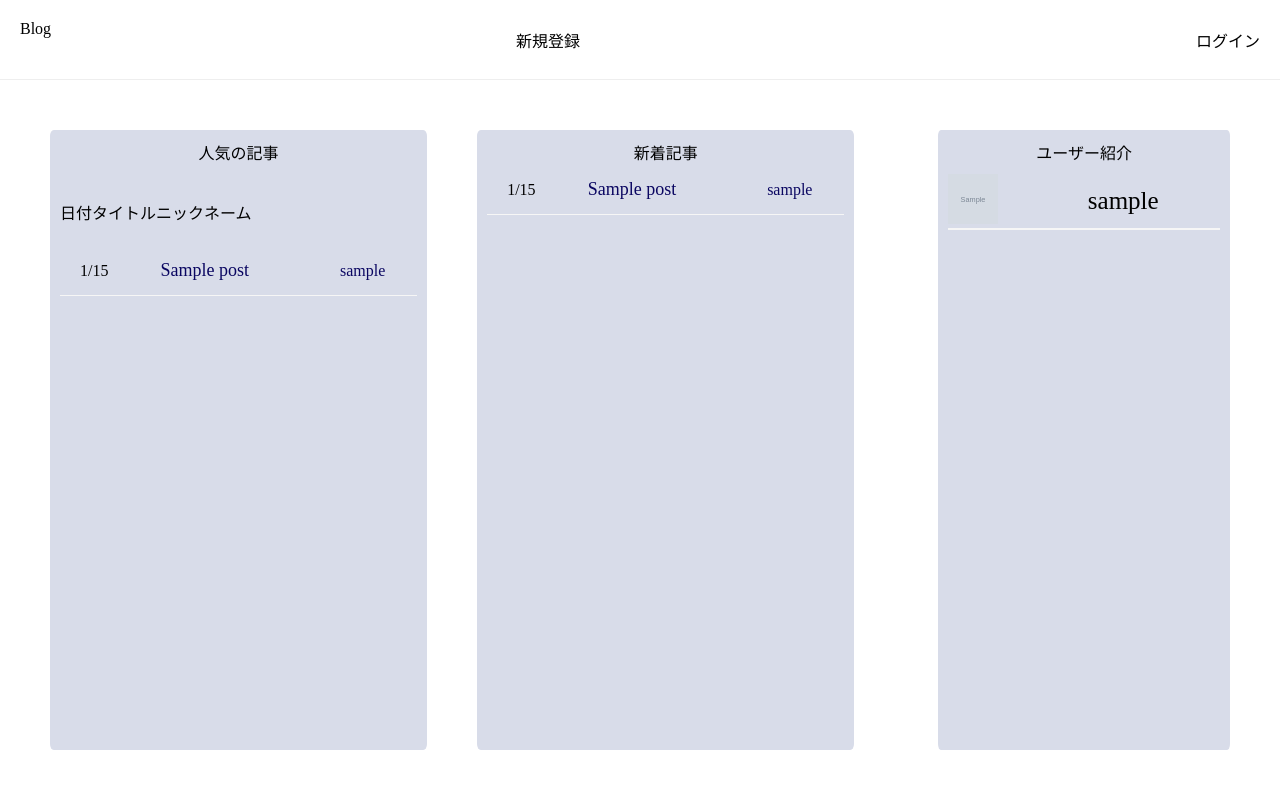
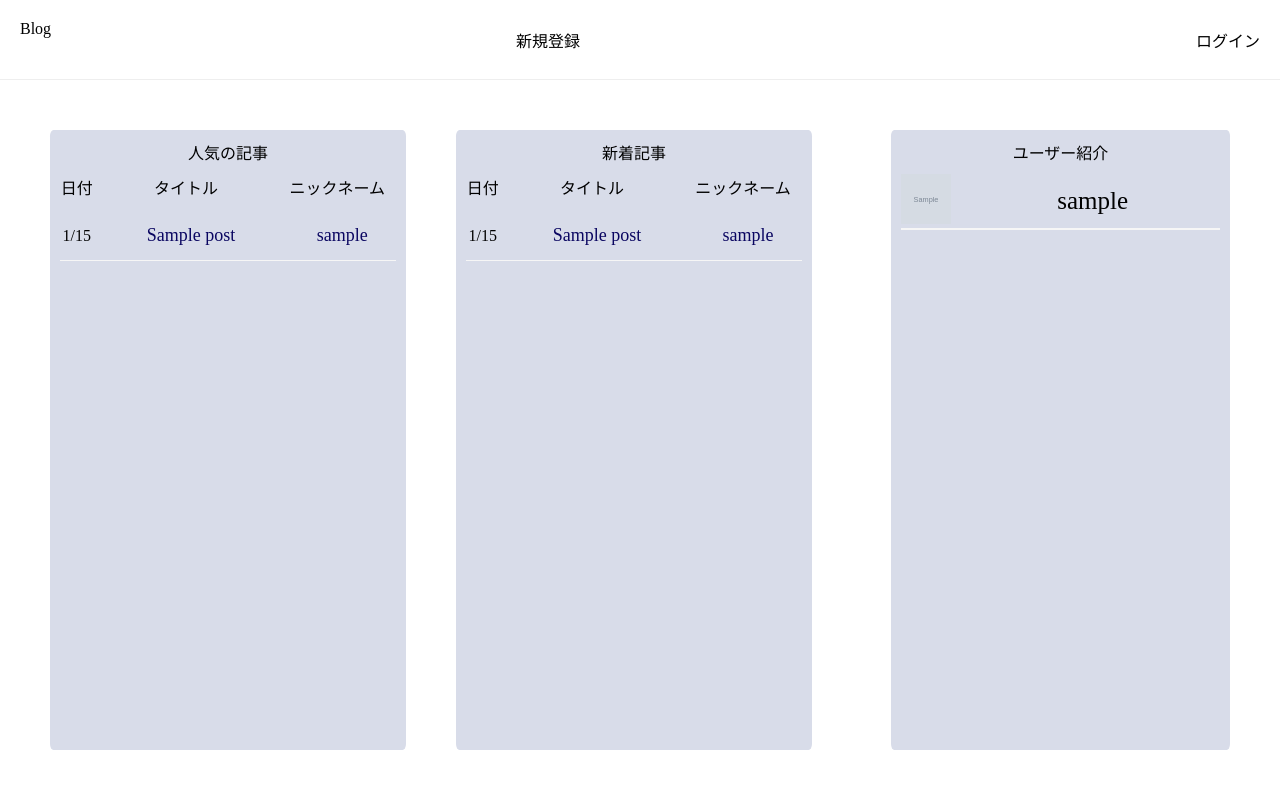
Before and after one commit to h-asuka/hobby_blog, a Rails app: page / in a window 1280 px wide. Run offline with Rails 7, Linux system fonts and the light colour scheme; tables that the repository leaves empty hold one stand-in row (values such as "Sample post"); grey boxes marked "Sample" are stand-in pictures; style sheets or scripts are compiled from the project's sources; some libraries are stand-ins or nearby versions.

Commit message:
postlist fix

```diff
--- a/app/assets/stylesheets/index.scss
+++ b/app/assets/stylesheets/index.scss
@@ -9,10 +9,9 @@
   padding: 50px;
   display: flex;
   .slick-content {
-    width: 80%;
+    width: 70%;
     display: flex;
     .article-rank {
-      height: 100%;
       width: 45%;
       background-color: #D8DCE9;
       text-align: center;
@@ -20,7 +19,7 @@
       overflow: auto;
       border-radius: 1%;
       .rank-title {
-        height: 10%;
+        height: 35px;
       }
     }
     .article-new {
@@ -31,67 +30,25 @@
       padding: 10px;
       overflow: auto;
       border-radius: 1%;
+      .new-title {
+        height: 35px;
+      }
     }
   }
   .right-content {
     margin-left: 50px;
     width: 30%;
     .right-content__signed-in {
-      height: 100%;
       background-color: #D8DCE9;
       padding: 10px;
       overflow: auto;
       border-radius: 1%;
       text-align: center;
       .mypage {
+        height: 35px;
         .mypage--link {
           text-decoration: none;
           color: black;
-        }
-      }
-      .my-postlist {
-        background-color: #D8DCE9;
-        display: flex;
-        border-bottom: 1px solid #f6f6f6;
-        align-items: center;
-        .myside-image {
-          height: 40px;
-          width: 40px;
-          border: solid 1px;
-          background-color: #E7D0C6;
-          margin: 5px;
-        }
-        .mypost {
-          height: 100%;
-          margin-left: 20px;
-          width: 37%;
-          &--title {
-            height: 40px;
-            width: 123.58px;
-            font-size: 18px;
-            font-weight: 400;
-            line-height: 40px;
-            text-decoration: none;
-            color: #0A0661;
-            overflow-x: auto;
-            white-space: nowrap;
-            display: block;
-          }
-        }
-        .nickname {
-          height: 40px;
-          width: 37%;
-          line-height: 40px;
-          margin-left: 10px;
-          .u-nickname {
-            height: 40px;
-            width: 123,58px;
-            text-decoration: none;
-            color: #0A0661;
-            overflow-x: auto;
-            white-space: nowrap;
-            display: block;
-          }
         }
       }
     }
@@ -102,9 +59,6 @@
       overflow: auto;
       border-radius: 1%;
       text-align: center;
-      .advertising {
-
-      }
       .user-list {
         margin-top: 10px;
         .user-line {
@@ -135,7 +89,16 @@
 }
 .contents {
   display: flex;
-  height: 45px;
+  height: 35px;
+  &__left {
+    width: 10%;
+  }
+  &__center {
+    width: 55%;
+  }
+  &__right {
+    width: 35%;
+  }
 }
 
 .postlist {
@@ -145,16 +108,12 @@
   height: 51px;
   line-height: 51px;
   .date {
-    height: 100%;
-    margin-left: 20px;
     width: 10%;
   }
   .post {
-    height: 100%;
-    margin-left: 20px;
-    width: 45%;
+    width: 55%;
     &--title {
-      width: 152.8px;
+      margin-left: 10px;
       font-size: 18px;
       font-weight: 400;
       text-decoration: none;
@@ -165,10 +124,11 @@
     }
   }
   .nickname {
-    width: 45％;
-    margin-left: 10px;
+    width: 35%;
     &--user {
-      width: 142.8px;
+      margin-left: 10px;
+      font-size: 18px;
+      font-weight: 400;
       text-decoration: none;
       color: #0A0661;
       overflow-x: auto;
--- a/app/controllers/posts_controller.rb
+++ b/app/controllers/posts_controller.rb
@@ -2,8 +2,8 @@ class PostsController < ApplicationController
   before_action :move_to_index, except: :index
 
   def index
-    @all_ranks = Post.find(Like.group(:post_id).order('count(post_id) desc').limit(11).pluck(:post_id))
-    @new_posts = Post.limit(11).order(" created_at DESC ")
+    @all_ranks = Post.find(Like.group(:post_id).order('count(post_id) desc').limit(10).pluck(:post_id))
+    @new_posts = Post.limit(10).order(" created_at DESC ")
     @all_user = User.all
     if user_signed_in?
       @posts = current_user.posts.includes(:user).order(id: "DESC")
--- a/app/views/posts/index.html.haml
+++ b/app/views/posts/index.html.haml
@@ -5,45 +5,59 @@
     .article-rank
       .rank-title
         人気の記事
-      .contents
-        .contents-left
+      %ul.contents
+        %li.contents__left
           日付
-        .contents-center
+        %li.contents__center
           タイトル
-        .contents-right
+        %li.contents__right
           ニックネーム
-      .rank-container
-        - @all_ranks.each do |post|
-          .postlist
-            .date
-              = post.created_at.strftime('%-m/%-d')
-            .post
-              = link_to post.title, post_path(post.id), class: "post--title"
-            .nickname
-              = link_to post.user.nickname, user_path(post.user), class: "nickname--user"
+      - @all_ranks.each do |post|
+        %ul.postlist
+          %li.date
+            = post.created_at.strftime('%-m/%-d')
+          %li.post
+            = link_to post.title, post_path(post.id), class: "post--title"
+          %li.nickname
+            = link_to post.user.nickname, user_path(post.user), class: "nickname--user"
     .article-new
-      新着記事
-      - @new_posts.each do |post|
-        .postlist
-          .date
+      .new-title
+        新着記事
+      %ul.contents
+        %li.contents__left
+          日付
+        %li.contents__center
+          タイトル
+        %li.contents__right
+          ニックネーム
+      - @all_ranks.each do |post|
+        %ul.postlist
+          %li.date
             = post.created_at.strftime('%-m/%-d')
-          .post
+          %li.post
             = link_to post.title, post_path(post.id), class: "post--title"
-          .nickname
+          %li.nickname
             = link_to post.user.nickname, user_path(post.user), class: "nickname--user"
   .right-content
     - if user_signed_in?
       .right-content__signed-in
         .mypage
           = link_to "マイページ", user_path(current_user), class: "mypage--link"
+        %ul.contents
+          %li.contents__left
+            日付
+          %li.contents__center
+            タイトル
+          %li.contents__right
+            ニックネーム
         - @posts.each do |post|
-          .my-postlist
-            .date
+          %ul.postlist
+            %li.date
               = post.created_at.strftime('%-m/%-d')
-            .mypost
-              = link_to post.title, post_path(post.id), class: "mypost--title"
-            .nickname
-              = link_to post.user.nickname, user_path(post.user), class: "u-nickname"
+            %li.post
+              = link_to post.title, post_path(post.id), class: "post--title"
+            %li.nickname
+              = link_to post.user.nickname, user_path(post.user), class: "nickname--user"
     - else
       .right-content__signed-out
         .advertising
```
